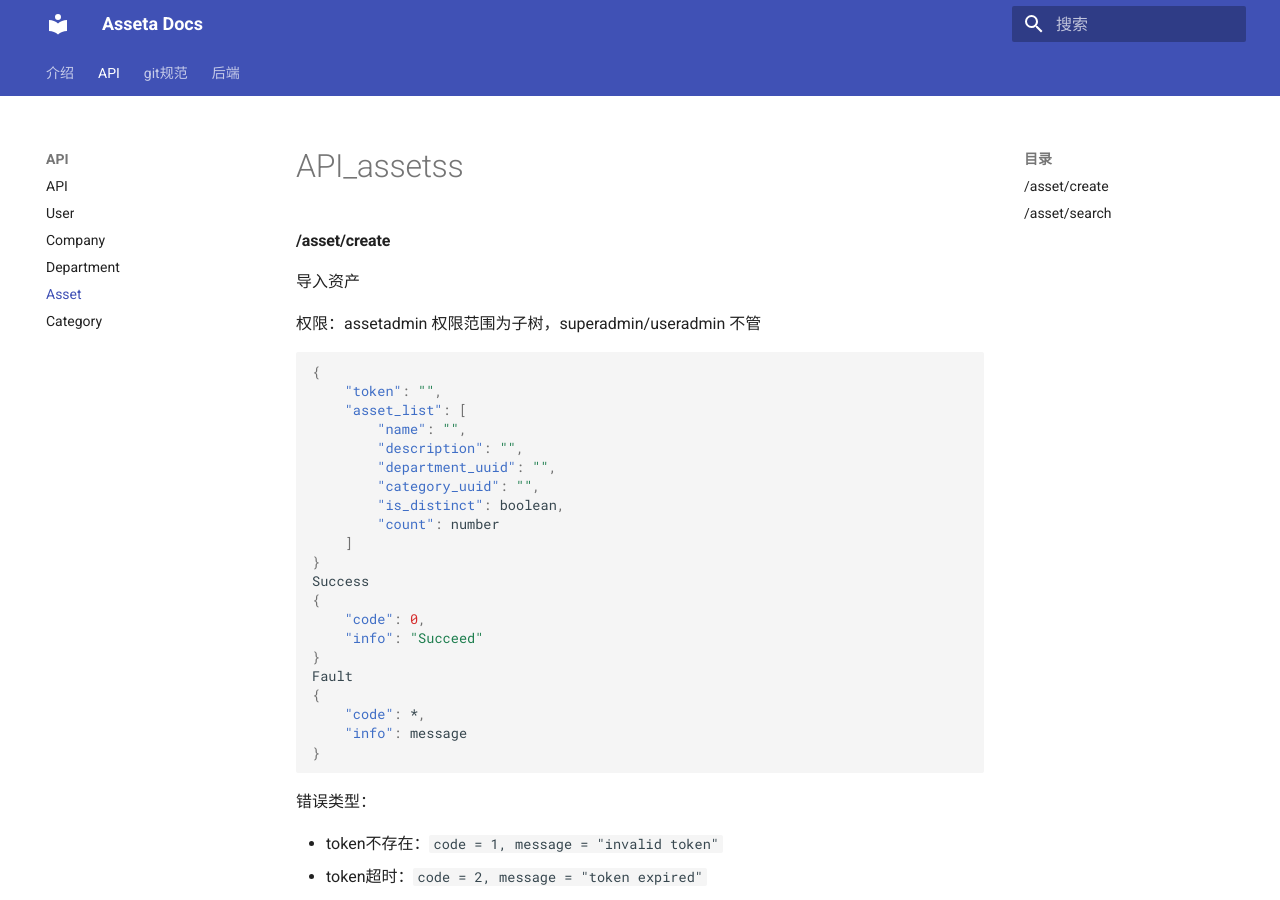
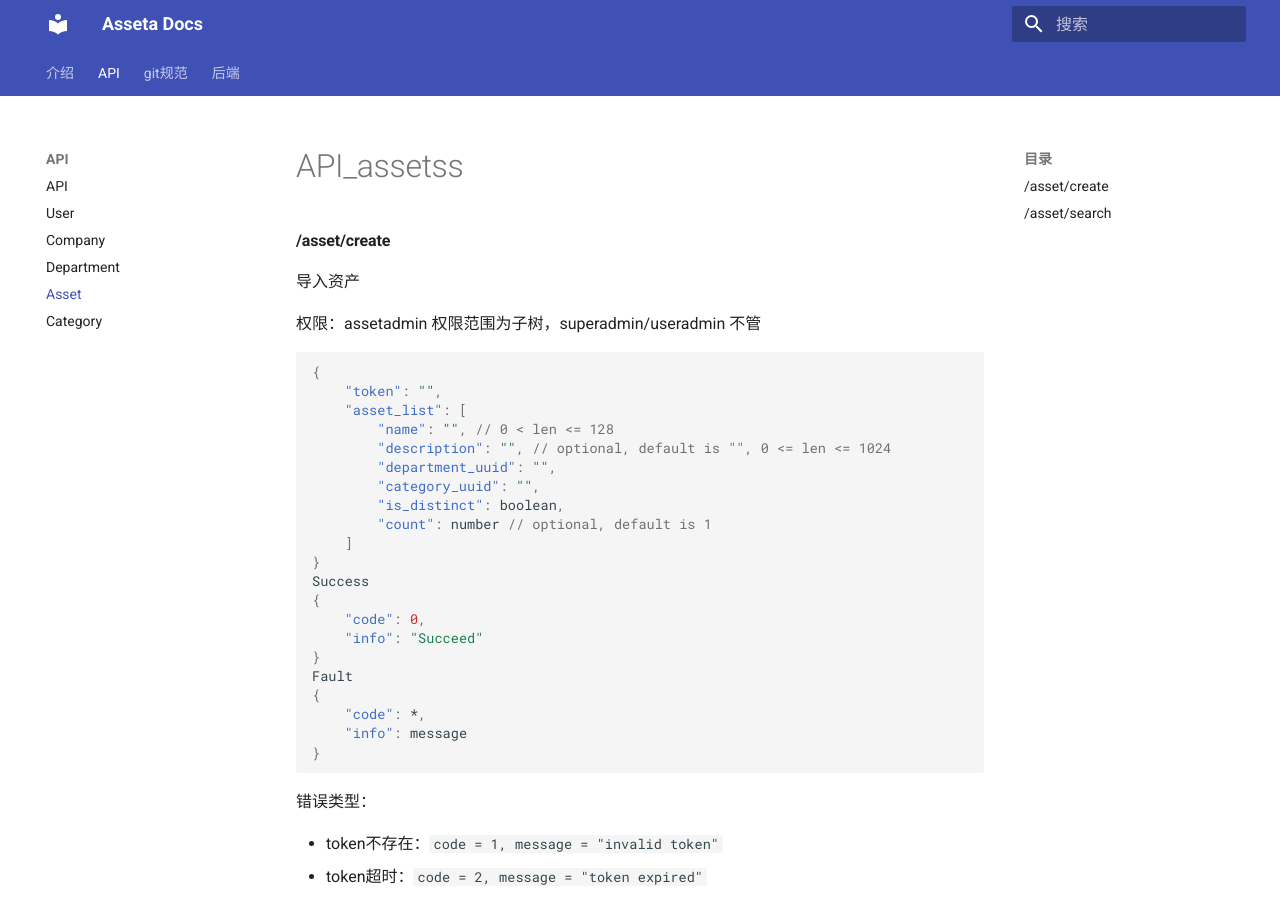
Before and after one commit to kuritas/asseta-docs, an MkDocs documentation site: the page built from docs/API/asset.md, in a window 1280 px wide and 900 px high. Built offline with MkDocs 1.6.1 and Material for MkDocs 9.7.7, drawn with Linux system fonts in a browser that asks for light colours.

Commit message:
asset name&description maximum length

```diff
--- a/docs/API/asset.md
+++ b/docs/API/asset.md
@@ -10,12 +10,12 @@
 {
 	"token": "",
 	"asset_list": [
-		"name": "",
-		"description": "",
+		"name": "", // 0 < len <= 128
+		"description": "", // optional, default is "", 0 <= len <= 1024
 		"department_uuid": "",
 		"category_uuid": "",
 		"is_distinct": boolean,
-		"count": number
+		"count": number // optional, default is 1
 	]
 }
 Success
```
